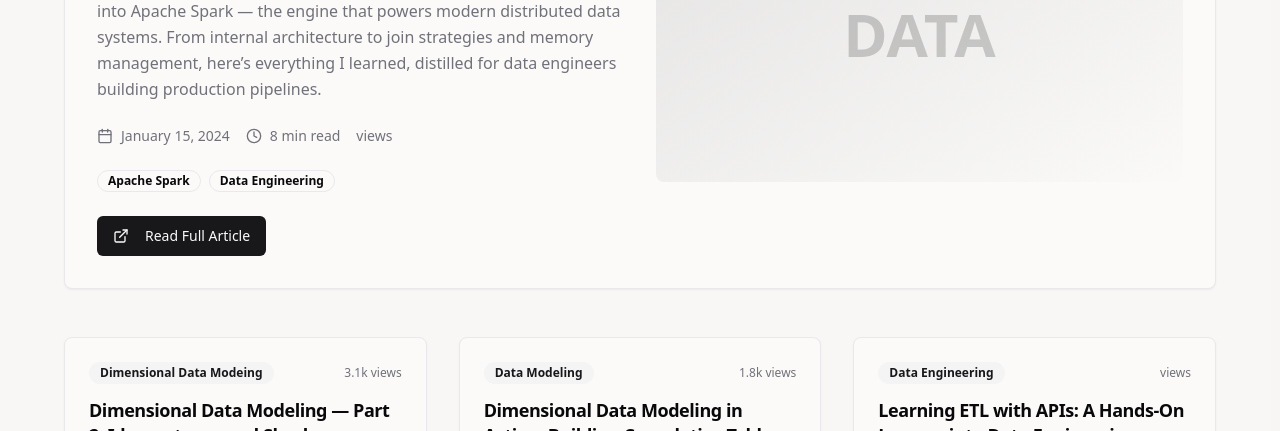
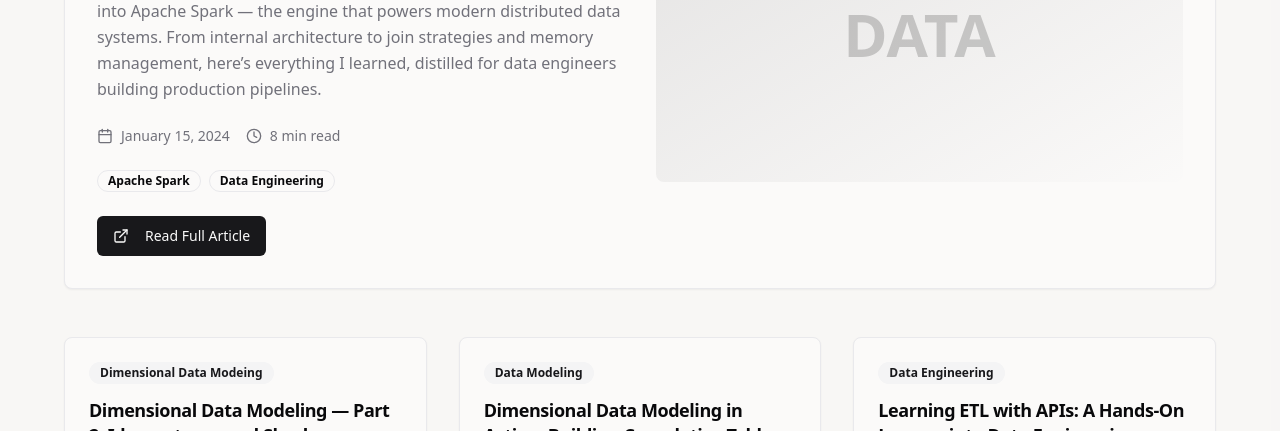
Before and after one commit to Adh101/portfolio-atish-dhamala, a React (Vite) app: page / in a window 1280 px wide. Shown: the part 9140-9571 px from the top of the page. Built offline with nearby package versions, Linux system fonts and the light colour scheme.

Commit message:
Remove views from blogs
-edited src/components/Blog.tsx

```diff
--- a/src/components/Blog.tsx
+++ b/src/components/Blog.tsx
@@ -21,7 +21,6 @@ const Blog = () => {
       readTime: "12 min read",
       category: "Dimensional Data Modeing",
       tags: ["Dimensional Data Modeing","SCDs", "Cumulative Table Design"],
-      views: "3.1k",
       url: "https://medium.com/@atish.dhamala/dimensional-data-modeling-part-2-idempotency-and-slowly-changing-dimensions-scd-type-2-with-eb60f23d1423"
     },
     {
@@ -31,7 +30,6 @@ const Blog = () => {
       readTime: "10 min read",
       category: "Data Modeling",
       tags: ["Dimensional Data Modeing","SCDs", "Cumulative Table Design"],
-      views: "1.8k",
       url: "https://medium.com/@atish.dhamala/dimensional-data-modeling-in-action-building-cumulative-tables-with-nba-player-stats-392d340a581d"
     },
     {
@@ -103,9 +101,6 @@ const Blog = () => {
                       <Clock className="h-4 w-4" />
                       <span>{featuredPost.readTime}</span>
                     </div>
-                    <div>
-                      {featuredPost.views} views
-                    </div>
                   </div>
 
                   <div className="flex flex-wrap gap-2 mb-6">
@@ -143,9 +138,6 @@ const Blog = () => {
                     <Badge variant="secondary" className="bg-neutral-custom-light text-neutral-custom-dark text-xs">
                       {post.category}
                     </Badge>
-                    <span className="text-xs text-muted-foreground">
-                      {post.views} views
-                    </span>
                   </div>
                   <CardTitle className="text-lg font-bold text-foreground group-hover:text-primary transition-colors leading-snug">
                     {post.title}
```
